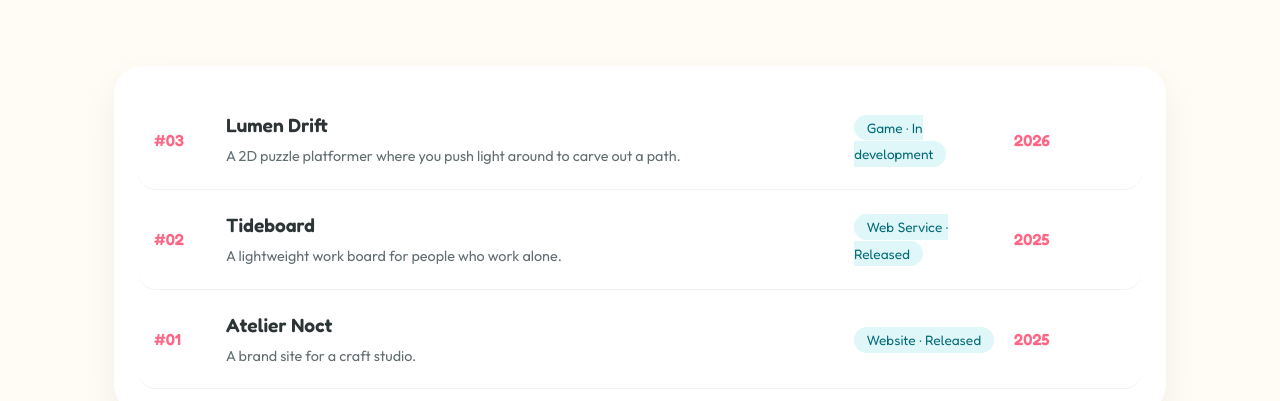
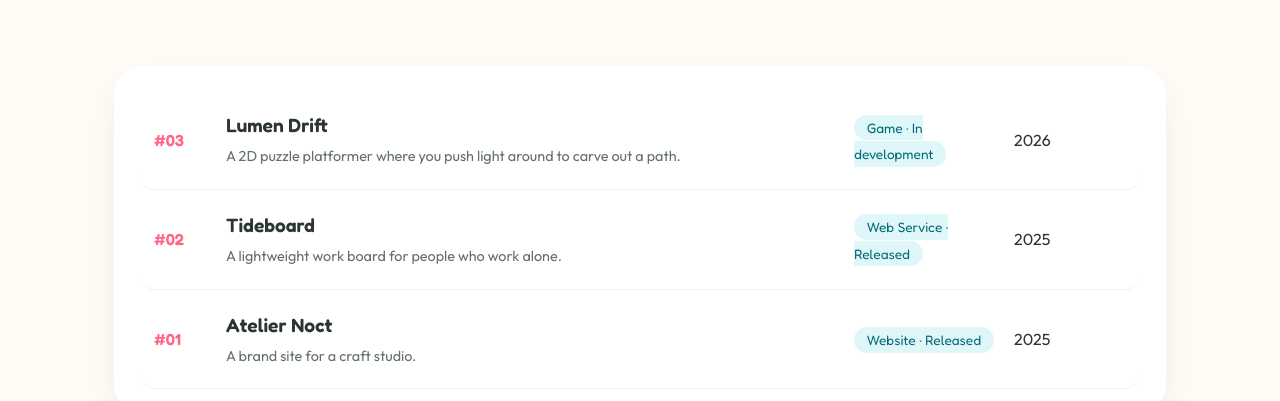
Before and after one commit to diffth/_ozs, a React (Vite) app: page / in a window 1280 px wide. Shown: the part 2860-3261 px from the top of the page. Built offline with nearby package versions, Linux system fonts and the light colour scheme; a web font is replaced by a local one.

Commit message:
refactor(works-ledger): 년도 스타일 인라인에서 클래스로 리팩토링

```diff
--- a/src/components/WorksLedger.jsx
+++ b/src/components/WorksLedger.jsx
@@ -43,7 +43,7 @@ export default function WorksLedger() {
               </span>
             </span>
 
-            <span style={{ fontFamily: 'var(--font-heading)', fontWeight: 600, color: 'var(--pop-pink)' }}>{p.year}</span>
+            <span className="pop-ledger__year">{p.year}</span>
           </Link>
         ))}
       </div>
```
